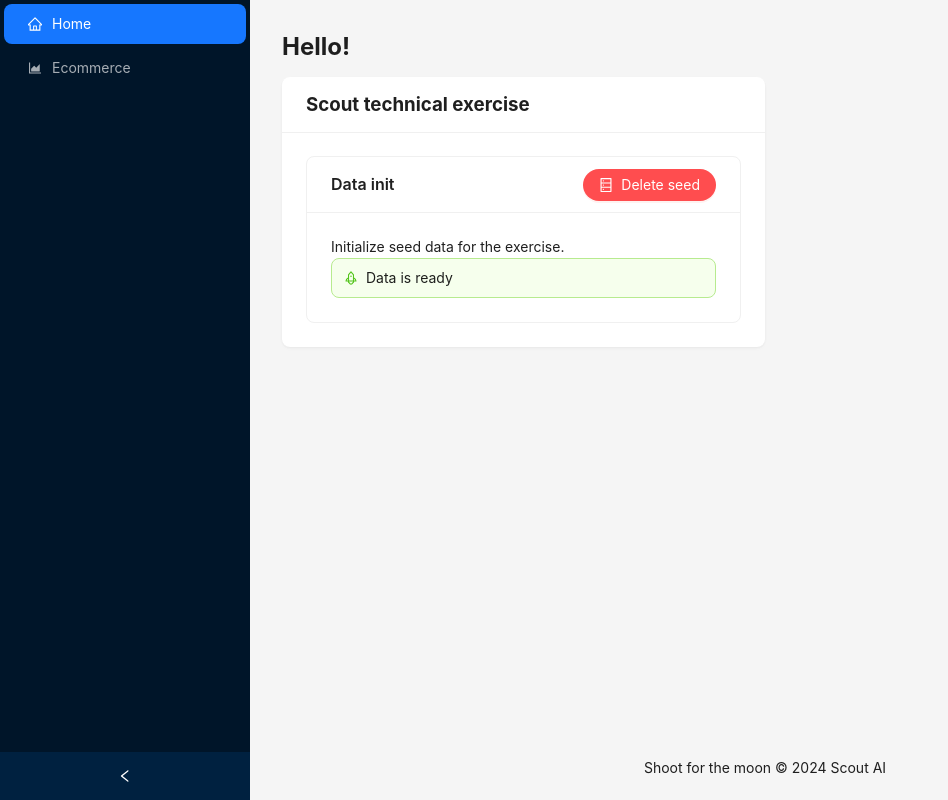
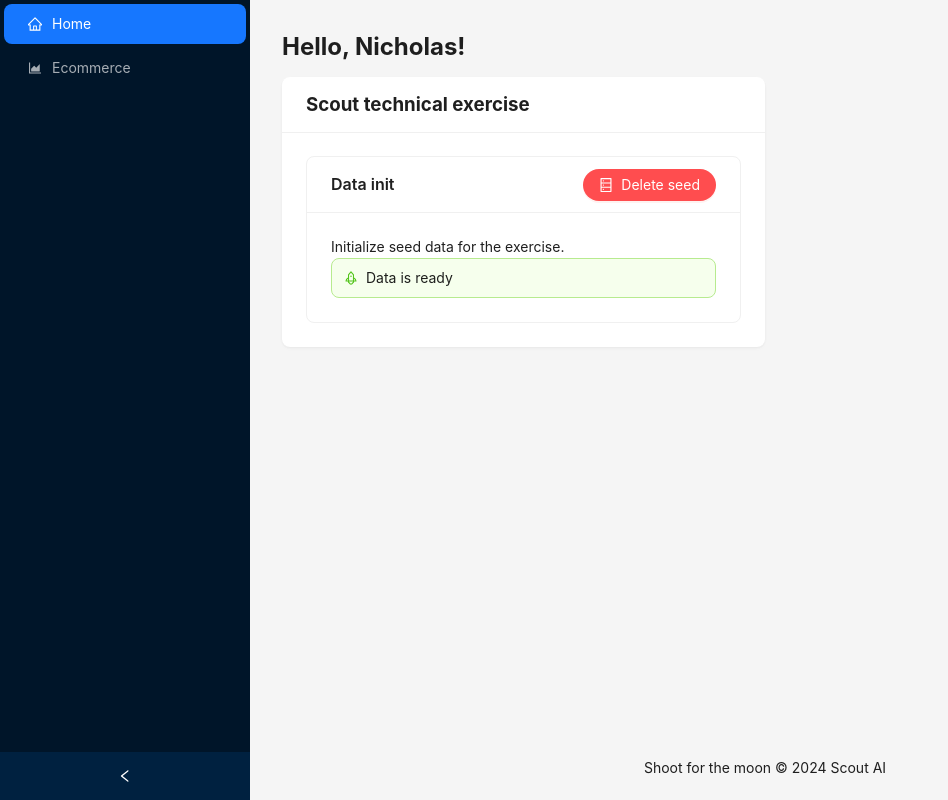
Before and after one commit to nrizzo64/ecommerce-dashboard, a Next.js app: page /home in a window 1280 px wide. Shown: the whole page, without its empty margins (0-948 px from the left). Built offline with nearby package versions, Linux system fonts and the light colour scheme; no server answers; the database is empty.

Commit message:
Update 'hello' message in home component

```diff
--- a/src/components/home/HomeClient.tsx
+++ b/src/components/home/HomeClient.tsx
@@ -115,7 +115,7 @@
 
   return (
     <section>
-      <h1 style={{ fontSize: 24, marginBottom: 16 }}>Hello!</h1>
+      <h1 style={{ fontSize: 24, marginBottom: 16 }}>Hello, Nicholas!</h1>
       <Row>
         <Col span={12}>
           <Card title={<h3>Scout technical exercise</h3>} bordered={false}>
```
